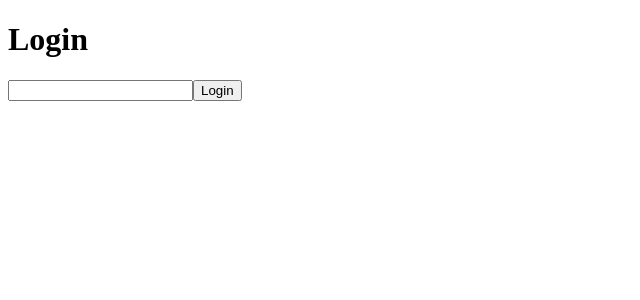
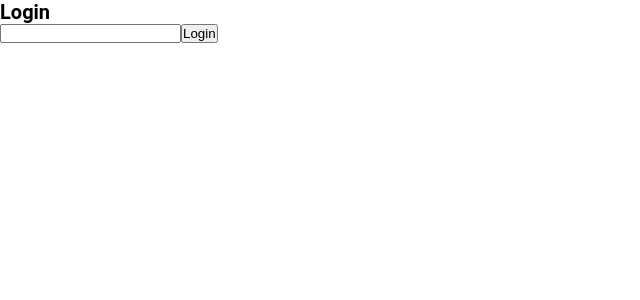
Before and after one commit to doug-22/github-manage, a Next.js app: page /login in a window 1280 px wide. Shown: the top 300 px of the page, without its empty margins (0-640 px from the left). Built offline with nearby package versions, Linux system fonts and the light colour scheme.

Commit message:
feat/add styled-components dependencies

```diff
--- a/package.json
+++ b/package.json
@@ -20,11 +20,13 @@
     "react-dom": "18.2.0",
     "react-icons": "^4.11.0",
     "react-redux": "^8.1.2",
+    "styled-components": "^6.0.8",
     "typescript": "5.2.2"
   },
   "devDependencies": {
     "@rocketseat/eslint-config": "^2.1.0",
     "@types/js-cookie": "^3.0.4",
+    "@types/styled-components": "^5.1.28",
     "eslint": "^8.50.0"
   }
 }
--- a/src/app/layout.tsx
+++ b/src/app/layout.tsx
@@ -1,8 +1,11 @@
 'use client'
 
-import { Provider } from "react-redux"
-import store from "./store/configureStore"
-import RouteGuard from "./utils/routeGuard"
+import { Provider } from 'react-redux'
+import store from './store/configureStore'
+import RouteGuard from './utils/routeGuard'
+import { ThemeProvider } from 'styled-components'
+import theme from './styles/theme'
+import GlobalStyles from './styles/global'
 
 export default function RootLayout({
   children,
@@ -10,14 +13,15 @@ export default function RootLayout({
   children: React.ReactNode
 }) {
   return (
+    <ThemeProvider theme={theme}>
       <Provider store={store}>
         <html lang="en">
           <body>
-          <RouteGuard>
-            {children}
-          </RouteGuard>
+            <GlobalStyles />
+            <RouteGuard>{children}</RouteGuard>
           </body>
         </html>
       </Provider>
+    </ThemeProvider>
   )
 }
--- /dev/null
+++ b/src/app/styles/global.ts
@@ -0,0 +1,56 @@
+import { createGlobalStyle } from 'styled-components'
+
+const GlobalStyles = createGlobalStyle`
+  * {
+    margin: 0;
+    padding: 0;
+    box-sizing: border-box;
+  }
+  html {
+    font-size: 62.5%;
+  }
+  html, body, #__next {
+    height: 100%;
+  }
+  body {
+    font-family: Roboto,-apple-system, BlinkMacSystemFont, 'Segoe UI', Roboto, Oxygen, Ubuntu, Cantarell, 'Open Sans', 'Helvetica Neue', sans-serif
+  }
+
+  .animeLeft {
+    opacity: 0;
+    transform: translateX(-30px);
+    animation: animeLeft 0.3s forwards;
+  }
+
+  @keyframes animeLeft {
+    to {
+      opacity: initial;
+      transform: initial;
+    }
+  }
+
+  &::-webkit-scrollbar {
+    width: 6px;
+    height: 6px;
+  }
+  &::-webkit-scrollbar-track {
+    background: #d9d9d9;
+    border-radius: 10px;
+  }
+  &::-webkit-scrollbar-thumb {
+    background-color: #76d8c0;
+    border-radius: 10px;
+  }
+
+  .MuiTooltip-tooltip {
+    background-color: #00A57C !important;
+    font-size: 10px !important;
+    font-family: 'Roboto' !important;
+    font-weight: 400 !important;
+  }
+  .MuiTooltip-arrow {
+    color: #00A57C !important;
+  }
+`
+
+export default GlobalStyles
--- /dev/null
+++ b/src/app/styles/theme.ts
@@ -0,0 +1,126 @@
+export default {
+  grid: {
+    container: '130rem',
+    gutter: '3.2rem',
+  },
+  border: {
+    radius: '0.4rem',
+  },
+  font: {
+    family:
+      "Poppins, -apple-system, BlinkMacSystemFont, 'Segoe UI', Roboto, Oxygen, Ubuntu, Cantarell, 'Open Sans', 'Helvetica Neue', sans-serif",
+    light: 300,
+    normal: 400,
+    bold: 600,
+    sizes: {
+      xsmall: '1.2rem',
+      small: '1.4rem',
+      medium: '1.6rem',
+      large: '1.8rem',
+      xlarge: '2.0rem',
+      xxlarge: '2.8rem',
+      huge: '5.2rem',
+    },
+  },
+  fontPrimary: {
+    family: 'Righteous, cursive',
+    normal: 100,
+    sizes: {
+      sidebar: '14px',
+      header: '24px',
+      body1: '1.6rem',
+      body2: '1.4rem',
+      body3: '1.2rem',
+      bodyBold3: '1.2rem',
+    },
+  },
+  fontSecondary: {
+    family: 'Roboto',
+    regular: 300,
+    medium: 500,
+    bold: 'bold',
+    sizes: {
+      tabTitle: '18px',
+      tableHeader: '15px',
+      tableBody: '14px',
+      placeholder: '16px',
+      pagination: '12px',
+      titlePage: '18px',
+      body1: '1.6rem',
+      body2: '1.4rem',
+      body3: '1.2rem',
+      bodyBold3: '1.2rem',
+    },
+  },
+  // TODO -> definir todas as cores
+  colors: {
+    primary: '#37BAB0',
+    black: '#000000',
+    blackTransparent: 'rgba(0, 0, 0, 0.05)',
+    red: '#eb3f3f',
+    redHover: '#d81616',
+    green: '#5eaf9b',
+    greenHover: '#397365',
+    greenAccordion: '#effffb',
+    blue: '#8cc0de',
+    blueHover: '#54a1ce',
+    disabled: '#F6F6F8',
+    description: '#616462',
+    legend: '#244F44',
+    backgroundIndicator: '#FAF9F9',
+    successIndicator: '#76D8C0',
+    warningIndicator: '#ECB4B4',
+    infoIndicator: '#8CC0DE',
+    disabledDark: '#B3B4B6',
+    divider: '#D9D9D9',
+    borderInput: '#08236d',
+    modalBackground: 'rgba(0, 0, 0, 0.2)',
+    whiteTransparent: 'rgba(255, 255, 255, 0.7);',
+    backgroundPassword: '#ebf1f4',
+    gray: '#f5f5f5',
+    titleAccordion: '#333333',
+    fieldAccordion: '#40444d',
+    titleGreen: '#7AD3BD',
+    titleBrown: '#8e8e8e',
+    backgroundTitleModal: '#E4FFF8',
+    orangeStatus: '#FC8625',
+    blueStatus: '#2196F3',
+    greenStatus: '#00A57C',
+    link: '#1976D2',
+
+    secondColor: '#90C59A',
+    supportColor: '#6F6C99',
+    activeCard: '#F0F2F5',
+    hoverCards: '#F5F6F6',
+    error: '#EC3137',
+    danger: '#F6555F',
+    dark: '#515151',
+
+    background: '#f8f7f7',
+    backgroundHome: '#e9e9e9',
+    shadow: 'rgba(0, 0, 0, 0.5)',
+    blueDark: '#002868',
+    placeholder: '#000000',
+    white: '#FFFFFF',
+  },
+  spacings: {
+    xxsmall: '0.8rem',
+    xsmall: '1.6rem',
+    small: '2.4rem',
+    medium: '3.2rem',
+    large: '4.0rem',
+    xlarge: '4.8rem',
+    xxlarge: '5.6rem',
+  },
+  layers: {
+    base: 10,
+    menu: 20,
+    overlay: 30,
+    modal: 40,
+    alwaysOnTop: 50,
+  },
+  transition: {
+    default: '0.3s ease-in-out',
+    fast: '0.1s ease-in-out',
+  },
+} as const
```
Also changed, not shown: src/app/types/styled-components.d.ts (added, +8 -0 lines), 1 other file (tests, documents, lock files or other folders). Lines whose indentation alone changed are shown as unchanged.
